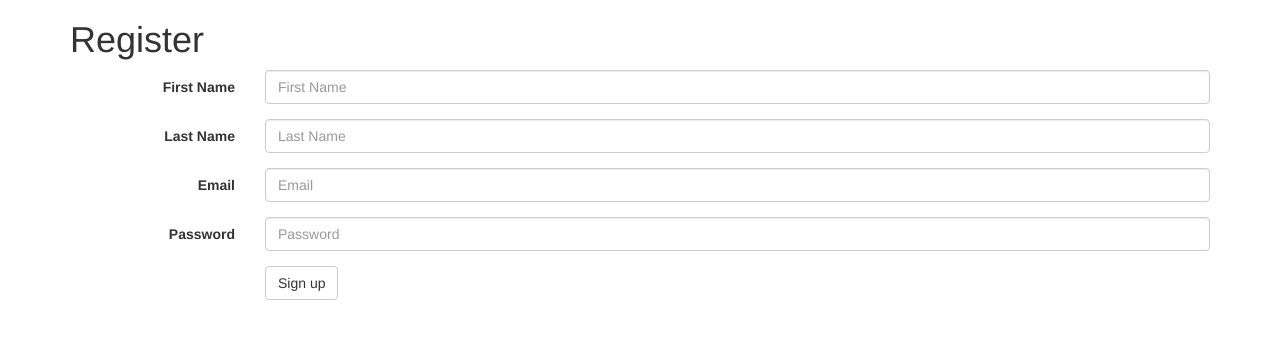
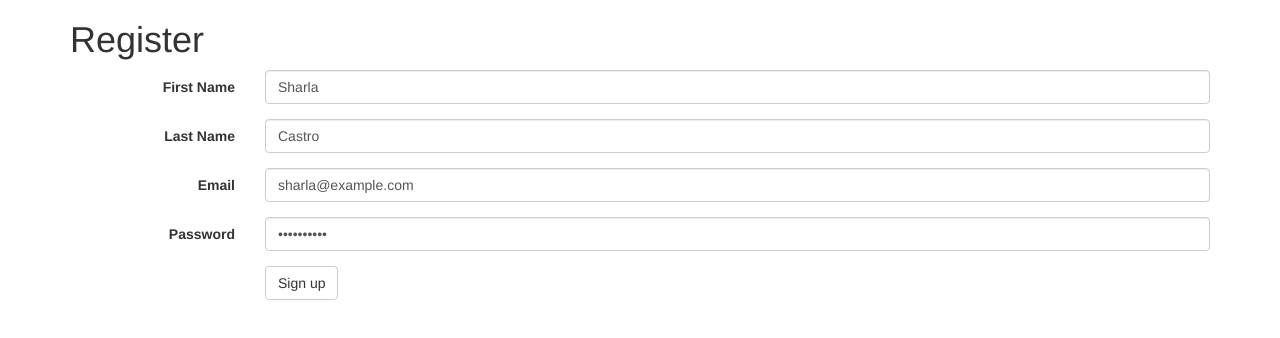
Before and after one commit to etmoore/communikey, a React (Create React App) app in the folder client/: page /register in a window 1280 px wide. Shown: the top 338 px of the page. Built offline with nearby package versions, Linux system fonts and the light colour scheme; no server answers; the HTML template or start-up script is replaced by a standard one.

Commit message:
Make request to /auth/register route and save token to localStorage
Submitting the registration form makes a request to the server with the
user data. It gets back json that contains a token with the sub: user.id

```diff
--- a/client/src/App.jsx
+++ b/client/src/App.jsx
@@ -1,7 +1,7 @@
 import React, {Component} from 'react'
 import {BrowserRouter as Router, Route} from 'react-router-dom'
 import axios from 'axios'
-import AskList from './AskList'
+import AskIndex from './AskIndex'
 import AskForm from './AskForm'
 import RegistrationForm from './RegistrationForm'
 
@@ -15,6 +15,7 @@ class App extends Component {
     this.createAsk = this.createAsk.bind(this)
     this.updateAsk = this.updateAsk.bind(this)
     this.deleteAsk = this.deleteAsk.bind(this)
+    this.registerUser = this.registerUser.bind(this)
   }
   componentWillMount () {
     this.getAllAsks()
@@ -43,35 +44,36 @@ class App extends Component {
       .then(() => this.getAllAsks())
       .catch(err => console.error(err))
   }
+  registerUser (userData) {
+    return axios.post('http://localhost:3000/api/v1/auth/register', userData)
+      .then((res) => {
+        window.localStorage.setItem('authToken', res.data.token)
+      })
+      .catch(err => console.error(err))
+  }
   render () {
     const {asks} = this.state
     return (
       <Router>
         <div className='App container'>
-          <Route
-            exact path='/'
-            render={() => (
-              <AskList
+          <Route exact path='/' render={() => (
+            <AskIndex
               asks={asks}
               deleteAsk={this.deleteAsk} />
           )} />
-          <Route
-            path='/new'
-            render={() => (
+          <Route path='/new' render={() => (
             <AskForm
               askID={null}
               saveAsk={this.createAsk} />
           )} />
-          <Route
-            path='/edit/:id'
-            render={({match}) => (
+          <Route path='/edit/:id' render={({match}) => (
             <AskForm
               askID={match.params.id}
               saveAsk={this.updateAsk} />
           )} />
-          <Route
-            path='/register'
-            component={RegistrationForm} />
+          <Route path='/register' render={() => (
+            <RegistrationForm registerUser={this.registerUser} />
+          )} />
         </div>
       </Router>
     )
--- a/client/src/AskList.jsx
+++ b/client/src/AskIndex.jsx
@@ -2,19 +2,24 @@ import React, {Component} from 'react'
 import moment from 'moment'
 import {Link} from 'react-router-dom'
 
-class AskList extends Component {
+class AskIndex extends Component {
   formatDate (date) {
     return moment(date).format('dddd, MMMM D, h:mm a')
   }
   render () {
     const {asks, deleteAsk} = this.props
     return (
-      <div className='AskList'>
+      <div className='AskIndex'>
         <h1>Communikey 🔑</h1>
         <Link
           to='/new'
           className='btn btn-primary'>
           New Ask
+        </Link>
+        <Link
+          to='/register'
+          className='btn btn-primary'>
+          Register
         </Link>
         <table className='table table-striped'>
           <thead>
@@ -63,4 +68,4 @@ class AskList extends Component {
   }
 }
 
-export default AskList
+export default AskIndex
--- a/client/src/RegistrationForm.jsx
+++ b/client/src/RegistrationForm.jsx
@@ -1,42 +1,110 @@
-import React from 'react'
+import React, {Component} from 'react'
 
-const RegistrationForm = (props) => {
+class RegistrationForm extends Component {
+  constructor (props) {
+    super(props)
+    this.state = {
+      firstName: 'Sharla',
+      lastName: 'Castro',
+      email: 'sharla@example.com',
+      password: 'challenger'
+    }
+    this.handleInputChange = this.handleInputChange.bind(this)
+  }
+  handleInputChange (event) {
+    const target = event.target
+    const value = target.type === 'checkbox' ? target.checked : target.value
+    const name = target.name
+
+    this.setState({
+      [name]: value
+    })
+  }
+  render () {
+    const {firstName, lastName, email, password} = this.state
+    const {registerUser} = this.props
     return (
       <div>
         <h1>Register</h1>
-      <form className='form-horizontal'>
+        <form
+          onSubmit={(e) => {
+            e.preventDefault()
+            registerUser(this.state)
+          }}
+          className='form-horizontal'>
           <div className='form-group'>
-          <label for='firstName' className='col-sm-2 control-label'>First Name</label>
+            <label
+              htmlFor='firstName'
+              className='col-sm-2 control-label'>
+              First Name
+            </label>
             <div className='col-sm-10'>
-            <input type='text' className='form-control' id='firstName' placeholder='First Name' />
+              <input
+                type='text'
+                className='form-control'
+                id='firstName'
+                value={firstName}
+                onChange={this.handleInputChange} />
             </div>
           </div>
           <div className='form-group'>
-          <label for='lastName' className='col-sm-2 control-label'>Last Name</label>
+            <label
+              htmlFor='lastName'
+              className='col-sm-2 control-label'>
+              Last Name
+            </label>
             <div className='col-sm-10'>
-            <input type='text' className='form-control' id='lastName' placeholder='Last Name' />
+              <input
+                type='text'
+                className='form-control'
+                id='lastName'
+                value={lastName}
+                onChange={this.handleInputChange} />
             </div>
           </div>
           <div className='form-group'>
-          <label for='email' className='col-sm-2 control-label'>Email</label>
+            <label
+              htmlFor='email'
+              className='col-sm-2 control-label'>
+              Email
+            </label>
             <div className='col-sm-10'>
-            <input type='email' className='form-control' id='email' placeholder='Email' />
+              <input
+                type='email'
+                className='form-control'
+                id='email'
+                value={email}
+                onChange={this.handleInputChange} />
             </div>
           </div>
           <div className='form-group'>
-          <label for='password' className='col-sm-2 control-label'>Password</label>
+            <label
+              htmlFor='password'
+              className='col-sm-2 control-label'>
+              Password
+            </label>
             <div className='col-sm-10'>
-            <input type='password' className='form-control' id='password' placeholder='Password' />
+              <input
+                type='password'
+                className='form-control'
+                id='password'
+                value={password}
+                onChange={this.handleInputChange} />
             </div>
           </div>
           <div className='form-group'>
             <div className='col-sm-offset-2 col-sm-10'>
-            <button type='submit' className='btn btn-default'>Sign up</button>
+              <button
+                type='submit'
+                className='btn btn-default'>
+                Sign up
+              </button>
             </div>
           </div>
         </form>
       </div>
     )
   }
+}
 
 export default RegistrationForm
```
Also changed, not shown: 2 other files (tests, documents, lock files or other folders). Lines whose indentation alone changed are shown as unchanged.
